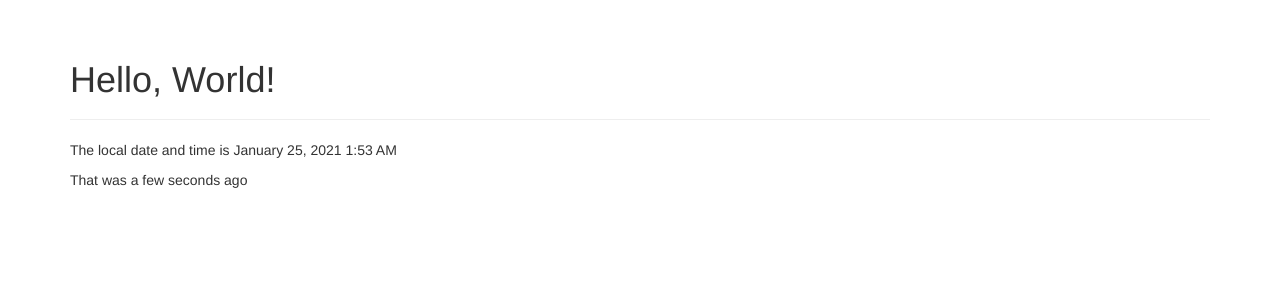
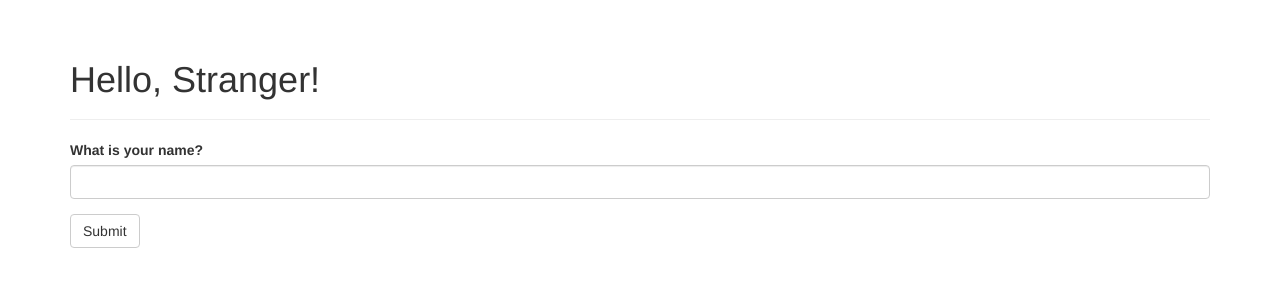
Before and after one commit to oramirezperera/Flasky, a Flask app: page / in a window 1280 px wide. Shown: the part 52-352 px from the top of the page. Run offline with Flask 2, Linux system fonts and the light colour scheme; parts of the project's set-up code (start-up, migrations or seed data) failed here and were passed over; some libraries are stand-ins or nearby versions.

Commit message:
modifications to index and to hello.py it's safer now, the name goes through session and not from a variable, now name is encrypted

```diff
--- a/hello.py
+++ b/hello.py
@@ -1,9 +1,9 @@
-from flask import Flask, request, make_response, render_template
+from flask import Flask, request, make_response, render_template, session, redirect, url_for
 from datetime import datetime
 from flask_bootstrap import Bootstrap
 from flask_moment import Moment
 from flask_wtf import FlaskForm
-from wtforms import stringField, SubmitField
+from wtforms import StringField, SubmitField
 from wtforms.validators import DataRequired
 
 app = Flask(__name__)
@@ -15,10 +15,13 @@ class NameForm(FlaskForm):
     name = StringField('What is your name?', validators=[DataRequired()])
     submit = SubmitField('Submit')
 
-@app.route('/')
+@app.route('/', methods=["GET", "POST"])
 def index():
-    return render_template('index.html',
-                            current_time = datetime.utcnow())
+    form = NameForm()
+    if form.validate_on_submit():
+        session['name'] = form.name.data
+        return redirect(url_for('index'))
+    return render_template('index.html', form=form, name=session.get('name'))
 
 
 
--- a/templates/index.html
+++ b/templates/index.html
@@ -1,12 +1,12 @@
 {% extends "base.html" %}
+{% import "bootstrap/wtf.html" as wtf %}
 
 {% block title %}Flasky{% endblock %}
 
 {% block page_content %}
 <div class="page-header">
-    <h1>Hello, World!</h1>
+    <h1>Hello, {% if name %}{{ name }}{% else %}Stranger{% endif %}!</h1>
 </div>
+{{ wtf.quick_form(form) }}
 
-<p>The local date and time is {{ moment(current_time).format('LLL') }}</p>
-<p>That was {{ moment(current_time).fromNow(refresh=True) }}</p>
 {% endblock %}
```
